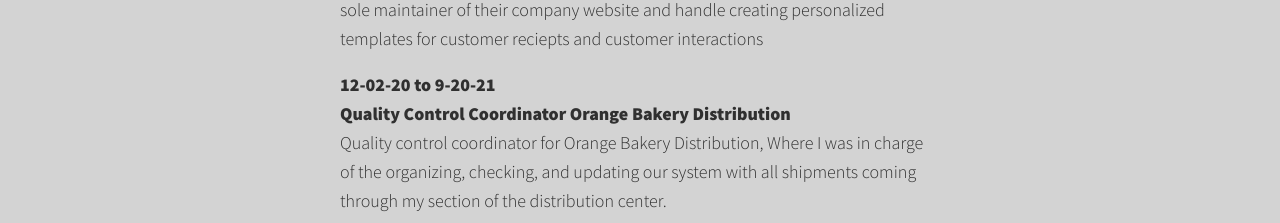
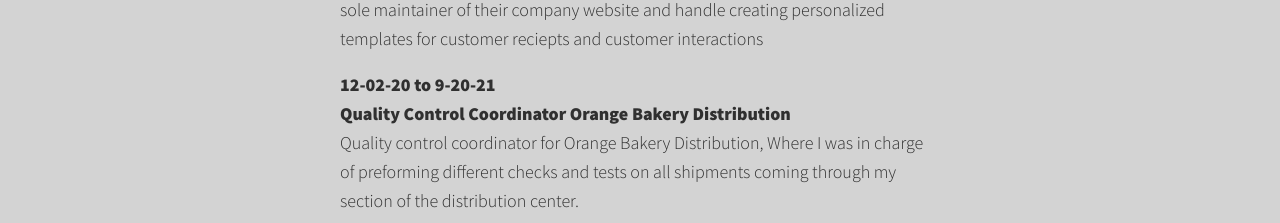
Before and after one commit to RobOsipo/my-portfolio-website, a plain HTML site: page portfolio-item-resume.html in a window 1280 px wide. Shown: the part 729-952 px from the top of the page. Drawn offline with nearby package versions, Linux system fonts and the light colour scheme; files whose address does not match are found by name.

Commit message:
resume section typos

```diff
--- a/portfolio-item-resume.html
+++ b/portfolio-item-resume.html
@@ -48,7 +48,7 @@
             <p>-San Diego Mesa College</p>
             <h3>Work History</h3>
             <p><strong>10-10-21 to current <br>Web Developer for ICGW</strong> <br> Web developer for small business ICGW, located in Charlotte NC, where I am the sole maintainer of their company website and handle creating personalized templates for customer reciepts and customer interactions</p>
-            <p><strong>12-02-20 to 9-20-21<br>Quality Control Coordinator Orange Bakery Distribution</strong><br> Quality control coordinator for Orange Bakery Distribution, Where I was in charge of the organizing, checking, and updating our system with all shipments coming through my section of the distribution center.</p>
+            <p><strong>12-02-20 to 9-20-21<br>Quality Control Coordinator Orange Bakery Distribution</strong><br> Quality control coordinator for Orange Bakery Distribution, Where I was in charge of  preforming different checks and tests on  all shipments coming through my section of the distribution center.</p>
             <p><strong>6-01-16 to 12-01-20<br>Bartending Trainer at The Getaway</strong><br> What started off as bartending position, ended up blooming into a lead shift, and then finally on to being in charge of training new bartenders. This position gave me The kind of human and intropersonal skills that it takes the actively communicate with a team of Co-workers. This position also taught me the importance of making a relationship with the customers you encounter, when you learn to decipher what the customer wants before they themselves do.
         </div>
 
```
